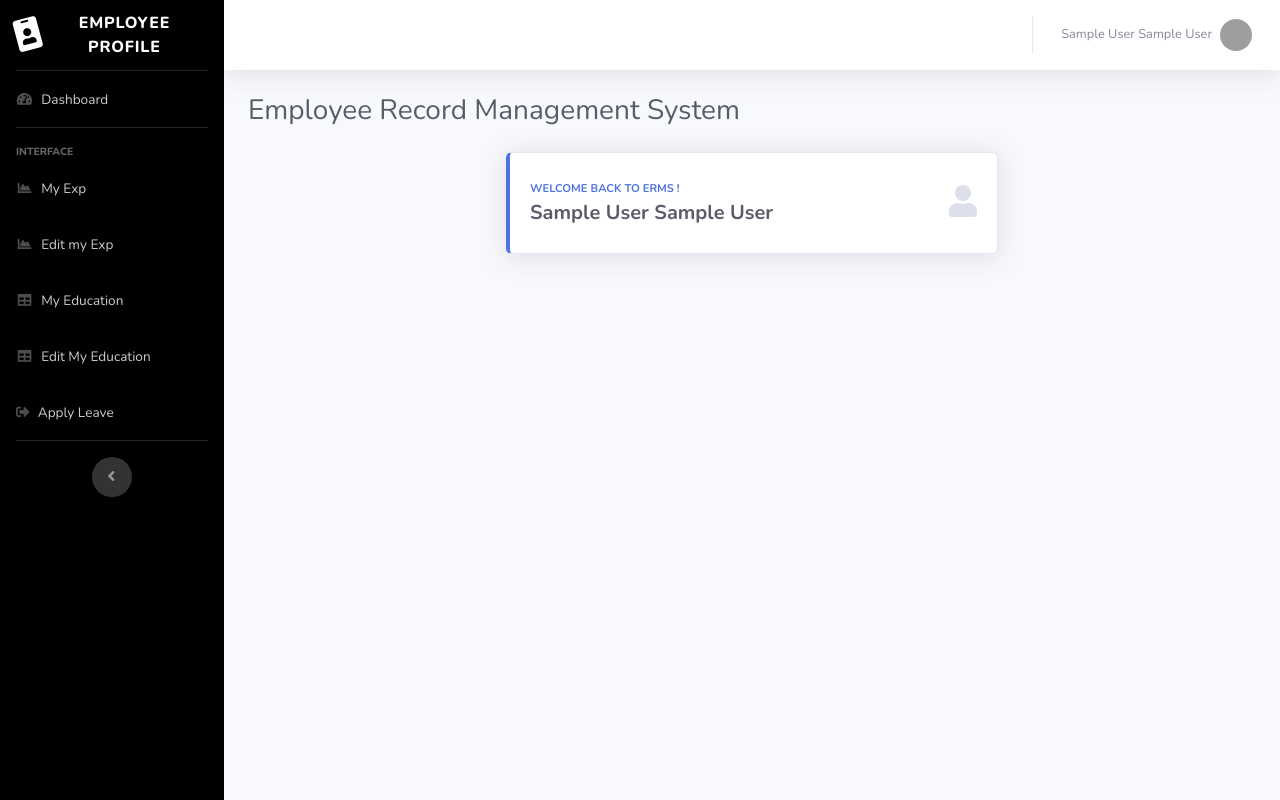
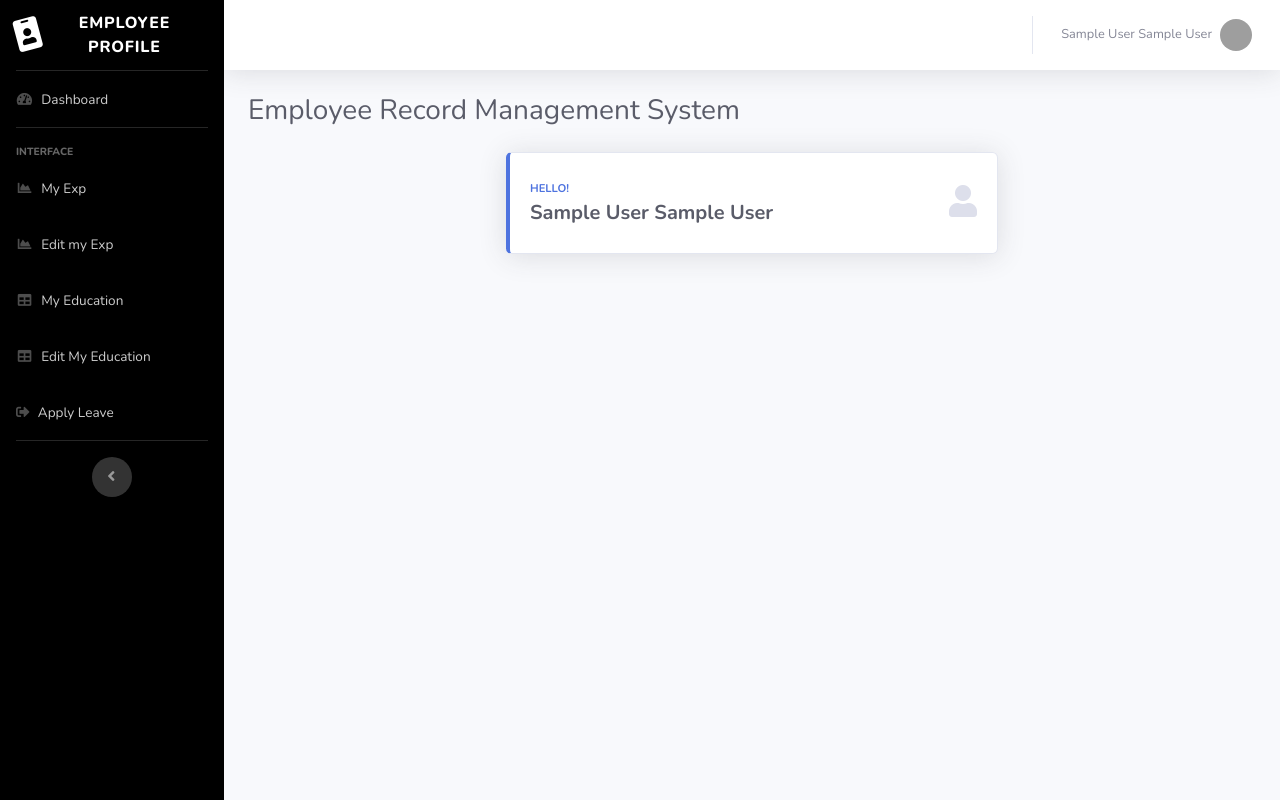
Before and after one commit to johnsenultra/App-Dev-Project, a PHP site: page /welcome.php in a window 1280 px wide. Run offline with PHP 8.4, Linux system fonts and the light colour scheme; the visitor is signed in with stand-in values (Sample User, id 1); grey boxes are pictures that could not be loaded.

Commit message:
edited the h1

```diff
--- a/erms/welcome.php
+++ b/erms/welcome.php
@@ -64,7 +64,7 @@ else {
                 <div class="card-body">
                   <div class="row no-gutters align-items-center">
                     <div class="col mr-2">
-                      <div class="text-xs font-weight-bold text-primary text-uppercase mb-1">Welcome Back to ERMS !</div>
+                      <div class="text-xs font-weight-bold text-primary text-uppercase mb-1">Hello!</div>
 
                       <?php
 $empid=$_SESSION['uid'];
```
